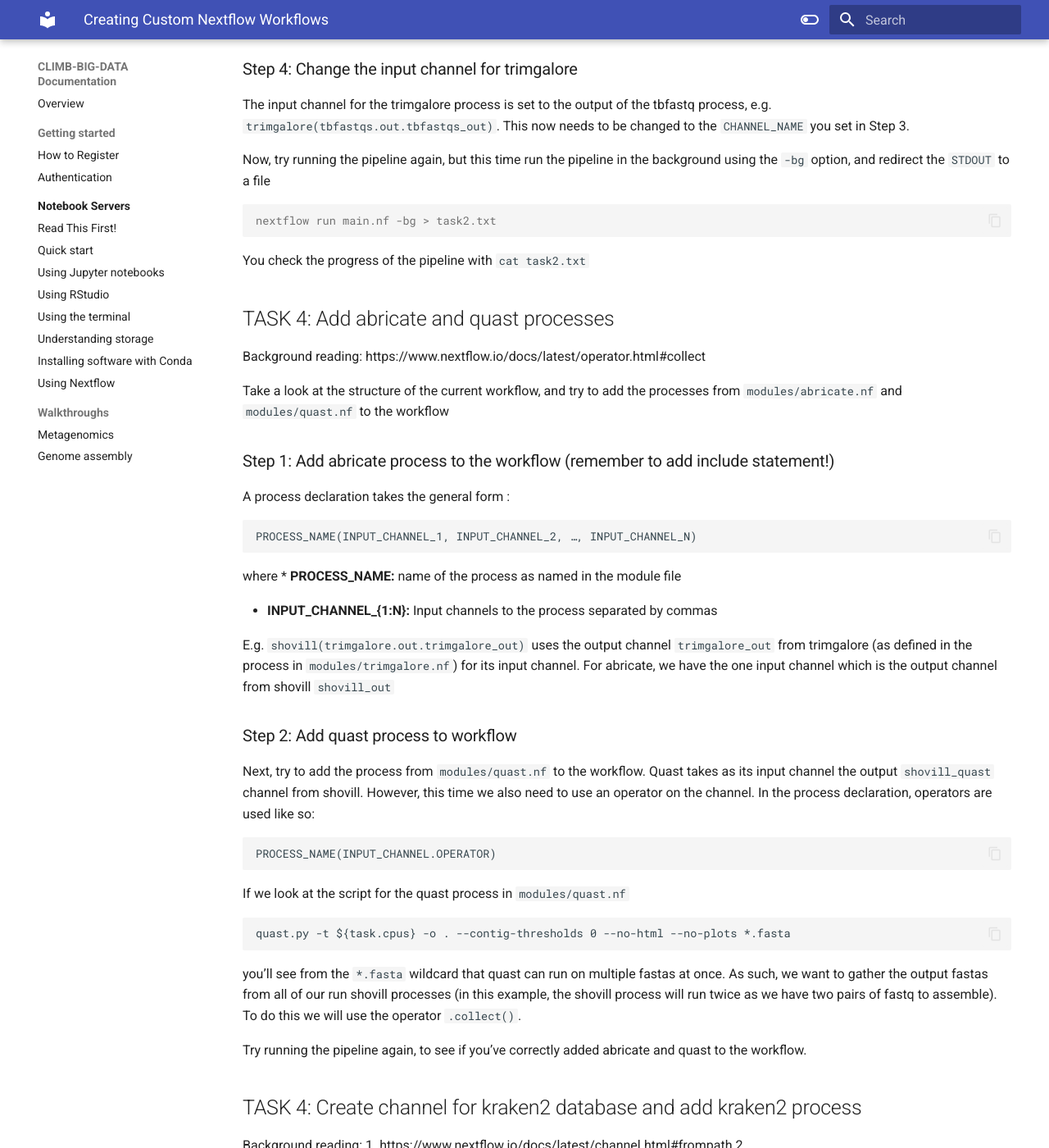
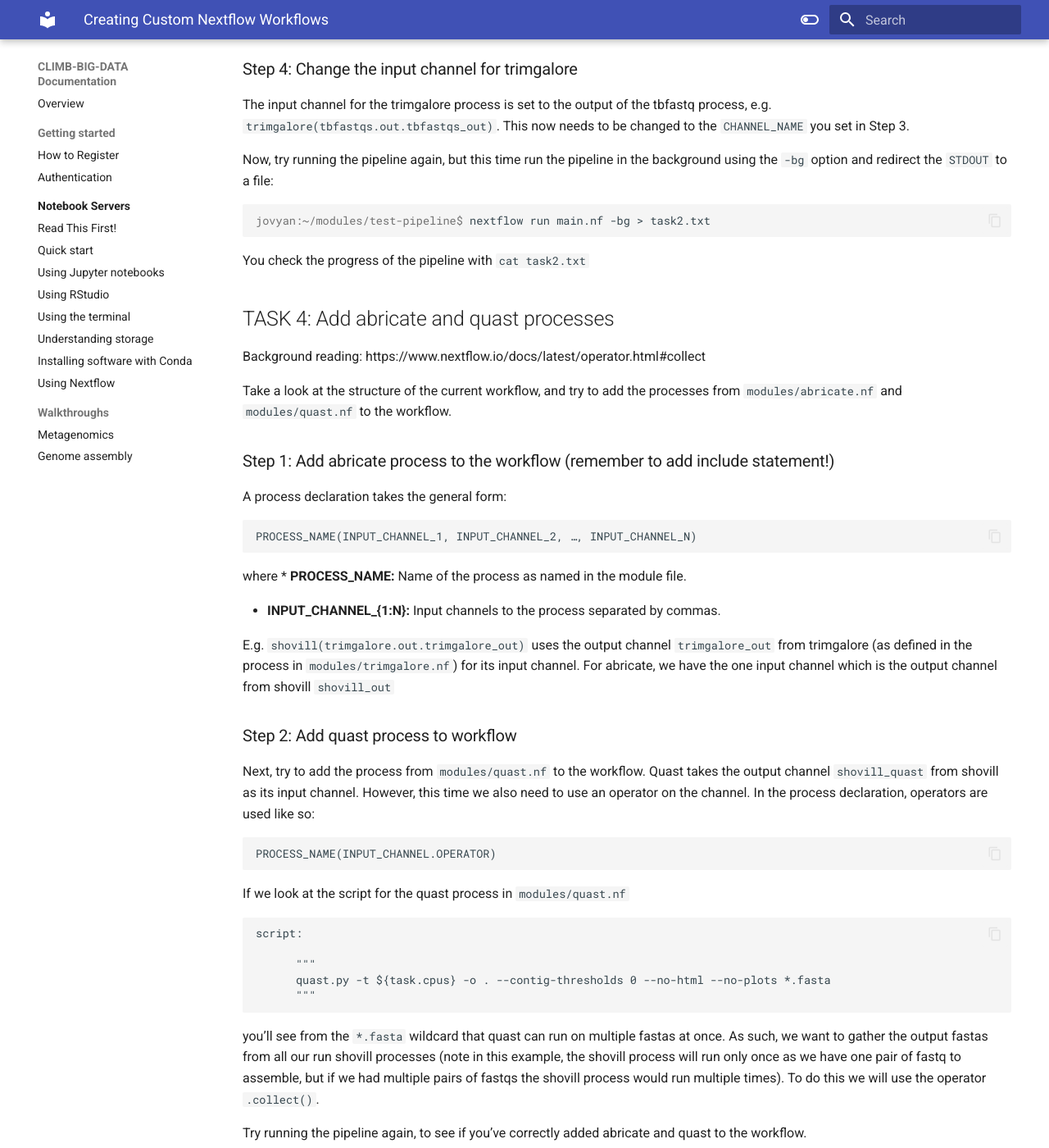
Before and after one commit to MRC-CLIMB/docs, an MkDocs documentation site: the page built from docs/walkthroughs/nextflow-custom-workflows/nextflow-custom.md, in a window 1280 px wide and 1400 px high, scrolled down 4747 px. Shown: the whole window at 82% size. Built offline with MkDocs 1.6.1 and Material for MkDocs 9.7.7, drawn with Linux system fonts in a browser that asks for light colours; some of the changed text lies outside the part shown.

Commit message:
small corrections

````diff
--- a/docs/walkthroughs/nextflow-custom-workflows/nextflow-custom.md
+++ b/docs/walkthroughs/nextflow-custom-workflows/nextflow-custom.md
@@ -6,13 +6,13 @@ Suggested reading before starting this tutorial:
 * [Using Nextflow](../../notebook-servers/using-nextflow.md)
 * [Understanding Storage](../../storage/index.md)
 
-Workflow management systems such as nextflow can be used to create reproducible and scalable workflows. This tutorial consists of taking a test pipeline with following workflow
+Workflow management systems such as nextflow can be used to create reproducible and scalable workflows. This tutorial consists of taking a test pipeline with the following workflow:
 
-[Workflow 1](../../img/workflow1.png)
+<img src="../../img/workflow1.png" alt= "Workflow1" height="400">
 
-And modifying and extending it to follow this workflow
+And modifying and extending it to follow this workflow:
 
-[Workflow 2](../../img/workflow2.png)
+<img src="../../img/workflow2.png" alt= "Workflow2" height="500">
 
 ## TASK 1: Try running the test pipeline
 
@@ -67,9 +67,9 @@ You will see the processes contain the following definitions:
 
 * **Tag:** Custom label for a process (makes it easier to identify a task in the nextflow logs)
 
-* **Cpus:** Number of cpus to allocate to a task
+* **Cpus:** Number of cpus to allocate to a process
 
-* **Memory:** Memory allocated to a task
+* **Memory:** Memory allocated to a process
 
 * **Container:** Container used to run the process. Pulled from the climb-big-data [quay.io](https://quay.io/organization/climb-big-data) repository
 
@@ -83,7 +83,7 @@ And the following declarations:
 
 * **Script:** The command/script to run
 
-Note that to run a nextflow pipeline using Kubernetes (k8s), `cpu`, `memory` and `container` must be defined for every process.
+Note that to run a nextflow pipeline using Kubernetes (k8s): `cpu`, `memory` and `container` must be defined for every process.
 
 Nextflow uses input and output channels to pass data and files between processes. These channels define the execution flow of the pipeline. The script string is executed as a Bash script.
 
@@ -149,9 +149,9 @@ CPU hours   : 0.3
 Succeeded   : 3
 ```
 
-Notice that one process ran locally, and two processes with the k8s `executor >  local (1), k8s (2)`. If you take a look at the process `tbfastqs` within `modules/test-datasets/tbfastqs.nf`, you'll see the directive `executor 'local'` has been defined, telling nextflow to run this process locally. By default processes will run on the k8s unless otherwise specified (due to the defaults set in the CLIMB nextflow config, you can see what the config looks like using `nextflow config`).
+Notice that one process ran locally, and two processes with the k8s `executor >  local (1), k8s (2)`. If you take a look at the process `tbfastqs` within `modules/test-datasets/tbfastqs.nf`, you'll see the directive `executor 'local'` has been defined, telling nextflow to run this process locally. By default, processes will run on the k8s unless otherwise specified (due to the defaults set in the CLIMB nextflow config, you can see what the config looks like using the command `nextflow config`).
 
-Open a new terminal window, If you run `ls /shared/team/nxf_work/$JUPYTERHUB_USER`, you’ll see a `work` directory has been created (this is the directory nextflow uses when running the processes). An output directory with the results from the pipeline will also be created at the path you set in the nextflow.config (the `publishDir` declaration in a process identifies which output files from a process should be copied from the `work` directory to the `output` directory).
+Open a new terminal window, if you run `ls /shared/team/nxf_work/$JUPYTERHUB_USER`, you’ll see a `work` directory has been created (this is the directory nextflow uses when running the processes). An output directory with the results from the pipeline will also be created at the path you set in the nextflow.config (the `publishDir` declaration in a process identifies which output files from a process should be copied from the `work` directory to the `output` directory).
 
 ## TASK 2: Remove tbfastqs process and create a channel for fastqs
 
@@ -187,17 +187,17 @@ We want to add this directory with the fastqs as a parameter to the `nextflow.co
 PARAM_NAME=/PATH/GLOB_FOR_FASTQS
 ```
 where
-* **PARAM_NAME:** Set a name for the parameter
+* **PARAM_NAME:** Set a name for the parameter.
 
 * **PATH:** Path to the fastqs.
 
-* **GLOB_FOR_FASTQS:** We need to set a glob pattern for Nextflow to identify the fastqs pairs.
+* **GLOB_FOR_FASTQS:** We need to set a glob pattern for nextflow to identify the fastqs pairs.
 Hint: Take a look at the example in https://www.nextflow.io/docs/latest/channel.html#fromfilepairs
 
 
 ### Step 3: Add a Channel for the input fastqs
 
-In main.nf, add a channel for the input fastqs. In nextflow, data is passed to processes using channels. An input channel for paired fastqs takes the following general form:
+In `main.nf`, add a channel for the input fastqs. In nextflow, data is passed to processes using channels. An input channel for paired fastqs takes the following general form:
 ```
 Channel.fromFilePairs(INPUT_PATH, OPTIONS)
        .set{ CHANNEL_NAME }
@@ -215,9 +215,9 @@ to match the cardinality set in the input declaration for the trimgalore module
 
 The input channel for the trimgalore process is set to the output of the tbfastq process, e.g. `trimgalore(tbfastqs.out.tbfastqs_out)`. This now needs to be changed to the `CHANNEL_NAME` you set in Step 3.
 
-Now, try running the pipeline again, but this time run the pipeline in the background using the `-bg` option, and redirect the `STDOUT` to a file
+Now, try running the pipeline again, but this time run the pipeline in the background using the `-bg` option and redirect the `STDOUT` to a file:
 ```console
-nextflow run main.nf -bg > task2.txt
+jovyan:~/modules/test-pipeline$ nextflow run main.nf -bg > task2.txt
 ```
 You check the progress of the pipeline with `cat task2.txt`
 
@@ -225,33 +225,37 @@ You check the progress of the pipeline with `cat task2.txt`
 
 Background reading: https://www.nextflow.io/docs/latest/operator.html#collect
 
-Take a look at the structure of the current workflow, and try to add the processes from `modules/abricate.nf` and `modules/quast.nf` to the workflow
+Take a look at the structure of the current workflow, and try to add the processes from `modules/abricate.nf` and `modules/quast.nf` to the workflow.
 
 ### Step 1: Add abricate process to the workflow (remember to add include statement!)
 
-A process declaration takes the general form :
+A process declaration takes the general form:
 ```
 PROCESS_NAME(INPUT_CHANNEL_1, INPUT_CHANNEL_2, …, INPUT_CHANNEL_N)
 ```
 where
-* **PROCESS_NAME:** name of the process as named in the module file
+* **PROCESS_NAME:** Name of the process as named in the module file.
 
-* **INPUT_CHANNEL_{1:N}:** Input channels to the process separated by commas
+* **INPUT_CHANNEL_{1:N}:** Input channels to the process separated by commas.
 
 E.g. `shovill(trimgalore.out.trimgalore_out)` uses the output channel `trimgalore_out` from trimgalore (as defined in the process in `modules/trimgalore.nf`) for its input channel. For abricate, we have the one input channel which is the output channel from shovill `shovill_out`
 
 ### Step 2: Add quast process to workflow
 
-Next, try to add the process from `modules/quast.nf` to the workflow. Quast takes as its input channel the output `shovill_quast` channel from shovill. However, this time we also need to use an operator on the channel. In the process declaration, operators are used like so:
+Next, try to add the process from `modules/quast.nf` to the workflow. Quast takes the output channel `shovill_quast` from shovill as its input channel. However, this time we also need to use an operator on the channel. In the process declaration, operators are used like so:
 ```
 PROCESS_NAME(INPUT_CHANNEL.OPERATOR)
 ```
 If we look at the script for the quast process in `modules/quast.nf`
 ```
-quast.py -t ${task.cpus} -o . --contig-thresholds 0 --no-html --no-plots *.fasta
+script:
+
+      """
+      quast.py -t ${task.cpus} -o . --contig-thresholds 0 --no-html --no-plots *.fasta
+      """
 ```
 
-you’ll see from the `*.fasta` wildcard that quast can run on multiple fastas at once. As such, we want to gather the output fastas from all of our run shovill processes (in this example, the shovill process will run twice as we have two pairs of fastq to assemble). To do this we will use the operator `.collect()`.
+you’ll see from the `*.fasta` wildcard that quast can run on multiple fastas at once. As such, we want to gather the output fastas from all our run shovill processes (note in this example, the shovill process will run only once as we have one pair of fastq to assemble, but if we had multiple pairs of fastqs the shovill process would run multiple times). To do this we will use the operator `.collect()`.
 
 Try running the pipeline again, to see if you’ve correctly added abricate and quast to the workflow.
 
@@ -273,16 +277,16 @@ Note that `/shared/public` is also mounted to the Kubenetes pods.
 
 ### Step 2: Create a channel for the database
 
-In `main.nf` create a channel for the kraken2 database files. This time use the `Channel.fromPath` directive (https://www.nextflow.io/docs/latest/channel.html#frompath), using the parameter you set in step 1 as the path.
+In `main.nf` create a channel for the kraken2 database files. This time use the `Channel.fromPath` directive (https://www.nextflow.io/docs/latest/channel.html#frompath), using the parameter you set in Step 1 as the path.
 
 ### Step 3: Add the kraken2 process to the workflow
 
-Add the kraken2 process defined in `modules/kraken2.nf` to the main workflow. Kraken2 will take 2 input channels: the output from trimgalore `trimgalore_out`, and the kraken2 database channel from step 2. Use the operator `.toList()` for the kraken2 database channel (this will emit the kraken2 database files as a single item).
+Add the kraken2 process defined in `modules/kraken2.nf` to the main workflow. Kraken2 will take 2 input channels: the output from trimgalore `trimgalore_out`, and the kraken2 database channel from Step 2. Use the operator `.toList()` for the kraken2 database channel (this will emit the kraken2 database files as a single item).
 
 Once you've completed the above steps, try running the workflow again. Your workflow should now resemble the second figure at the top of this page.
 
 ## Solution
-Once you have completed all the tasks, your workflow and config should look something like the following
+Once you have completed all the tasks, your workflow and config should look something like the following:
 
 main.nf
 ```
````
Also changed, not shown: other parts of docs/walkthroughs/nextflow-custom-workflows/nextflow-custom.md (+2 -2 lines).
